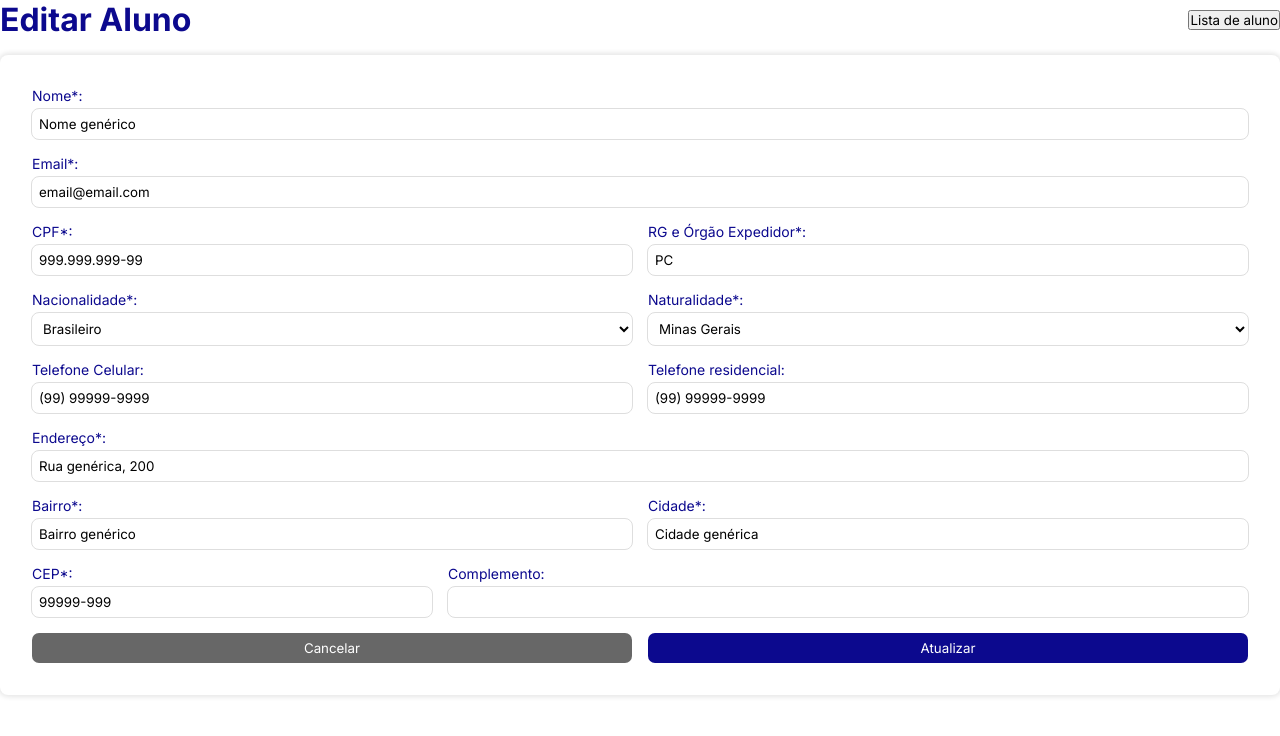
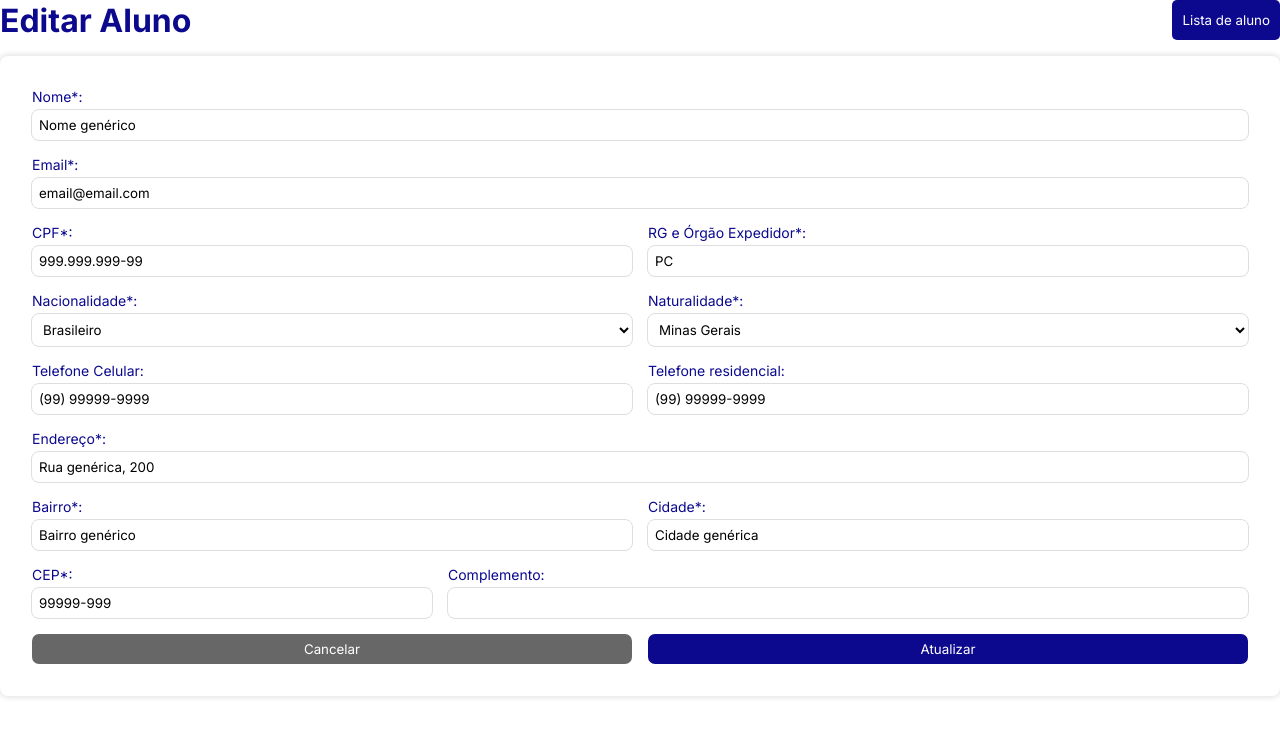
Before and after one commit to ICEI-PUC-Minas-PMV-ADS/pmv-ads-2024-1-e1-proj-web-t6-pmv-ads-2024-1-e1-projeto_academico, a website built with Vite: page codigo-fonte/src/pages/aluno/editar/index.html in a window 1280 px wide. Built offline with nearby package versions, Linux system fonts and the light colour scheme; what page would draw is missing.

Commit message:
Adicionando classe no botão + imagem editar

```diff
--- a/codigo-fonte/src/pages/aluno/editar/index.html
+++ b/codigo-fonte/src/pages/aluno/editar/index.html
@@ -2,7 +2,7 @@
     <div class="flex justify-between gap-4 items-center">
         <h1 class="text-primary">Editar Aluno</h1>
 
-        <button class="cursor-pointer"
+        <button class="btn btn-primary cursor-pointer"
             onclick="navigateToRoute(event, '/aluno/lista')">Lista de
             aluno</button>
     </div>
```
Also changed, not shown: documentos/img/telas/editar_aluno.png.
